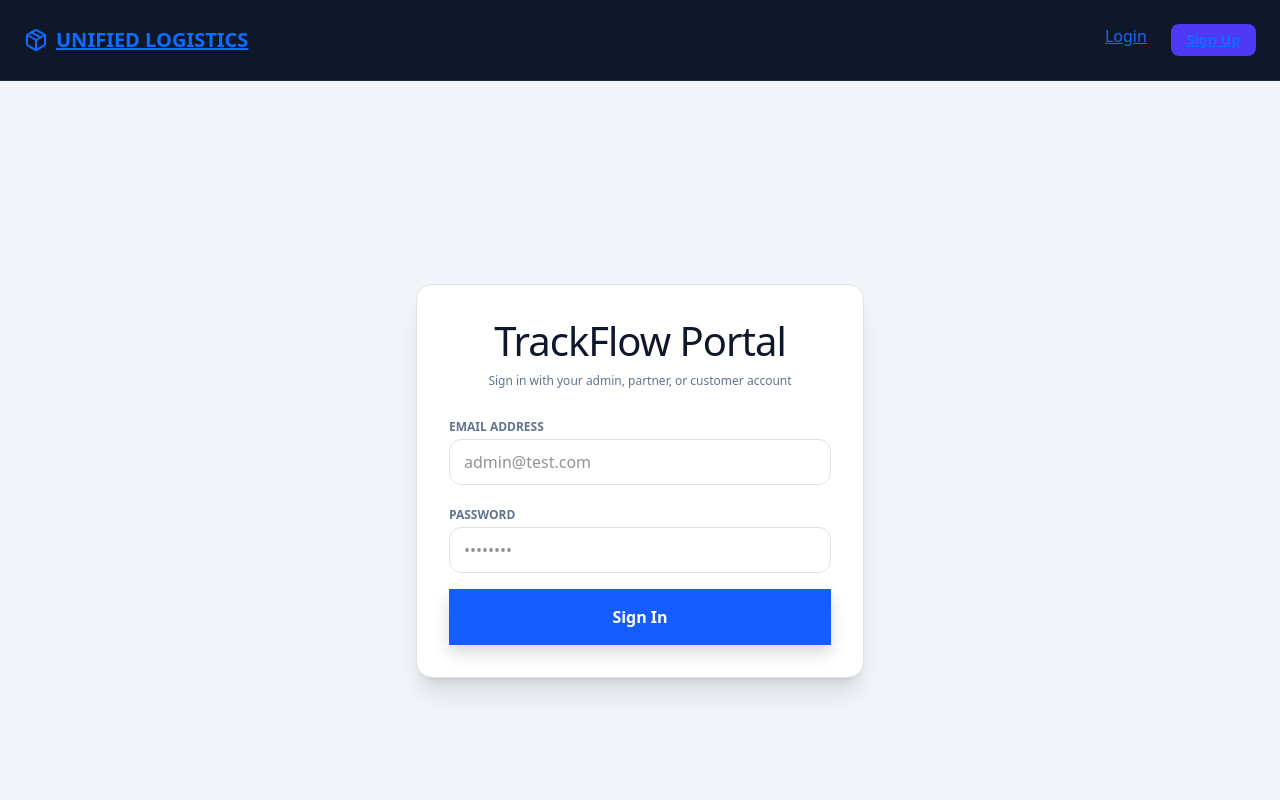
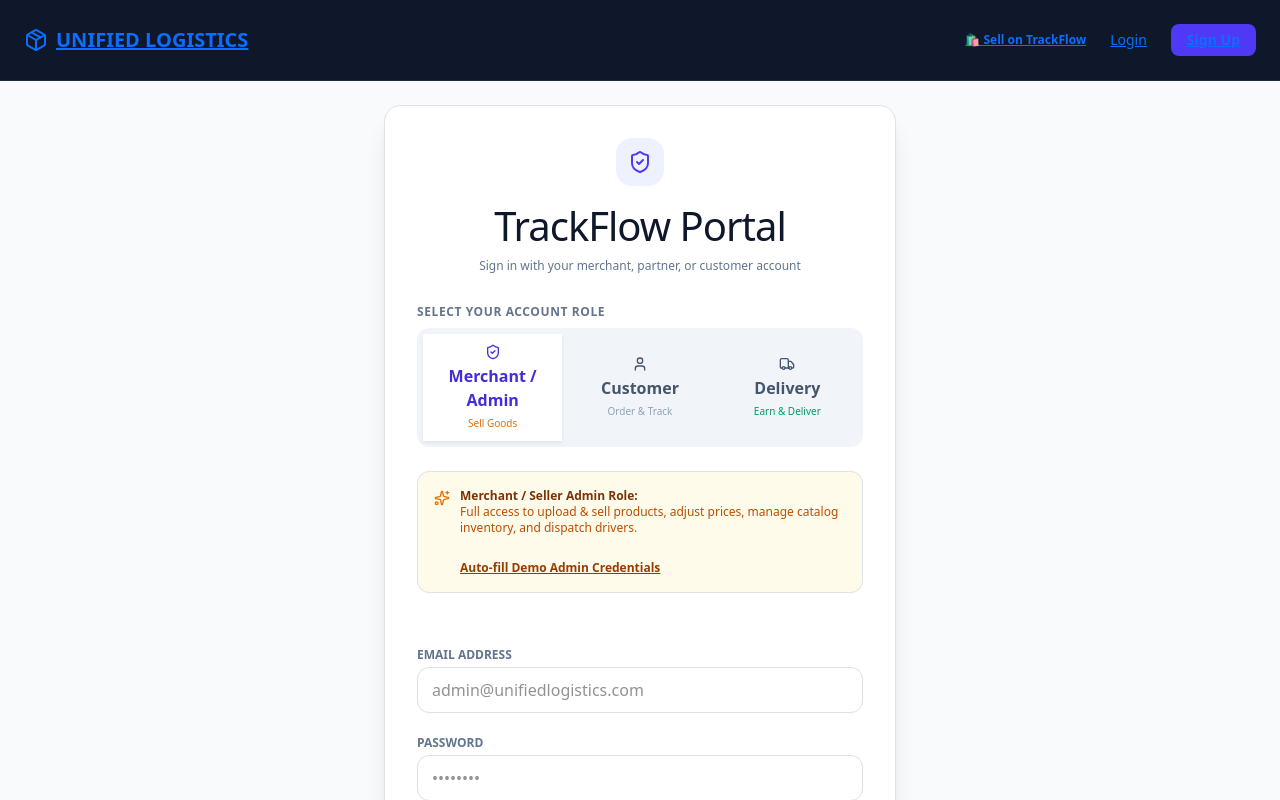
Before and after one commit to usershadow666/logistics_app, a React (Vite) app in the folder logistics/: page /login in a window 1280 px wide. Shown: the top 800 px of the page. Built offline with nearby package versions, Linux system fonts and the light colour scheme; no server answers.

Commit message:
feat: initial commit of logistics platform with backend and frontend

```diff
--- a/logistics/src/components/Navbar.jsx
+++ b/logistics/src/components/Navbar.jsx
@@ -36,8 +36,8 @@ export default function Navbar() {
         )}
 
         {user?.role === 'admin' && (
-          <Link to="/admin" className="flex items-center gap-1.5 text-amber-400 hover:text-amber-300 font-medium">
-            <ShieldCheck className="w-5 h-5" /> Admin Dispatch
+          <Link to="/admin" className="flex items-center gap-1.5 text-amber-400 hover:text-amber-300 font-semibold bg-amber-950/40 border border-amber-500/30 px-3 py-1.5 rounded-lg text-sm transition">
+            <ShieldCheck className="w-4 h-4" /> Merchant & Dispatch Hub (Sell Goods)
           </Link>
         )}
 
@@ -50,15 +50,18 @@ export default function Navbar() {
         {user ? (
           <div className="flex items-center gap-4">
             <span className="text-sm text-slate-400">
-              {user.name} <span className="text-xs uppercase bg-slate-800 px-2 py-0.5 rounded text-indigo-400 font-semibold">{user.role}</span>
+              {user.name} <span className="text-xs uppercase bg-slate-800 px-2 py-0.5 rounded text-indigo-400 font-semibold">{user.role === 'admin' ? 'Merchant / Admin' : user.role}</span>
             </span>
-            <button onClick={handleLogout} className="text-slate-400 hover:text-rose-400">
+            <button onClick={handleLogout} className="text-slate-400 hover:text-rose-400" title="Logout">
               <LogOut className="w-5 h-5" />
             </button>
           </div>
         ) : (
-          <div className="flex gap-4">
-            <Link to="/login" className="hover:text-indigo-300">Login</Link>
+          <div className="flex items-center gap-4">
+            <Link to="/register" className="hidden sm:inline-block text-xs font-semibold text-amber-400 hover:text-amber-300">
+              🛍️ Sell on TrackFlow
+            </Link>
+            <Link to="/login" className="hover:text-indigo-300 text-sm">Login</Link>
             <Link to="/register" className="bg-indigo-600 px-3 py-1.5 rounded-lg text-sm font-semibold hover:bg-indigo-500">Sign Up</Link>
           </div>
         )}
--- a/logistics/src/pages/Login.jsx
+++ b/logistics/src/pages/Login.jsx
@@ -1,9 +1,11 @@
 import React, { useState } from 'react';
-import { useNavigate } from 'react-router-dom';
+import { useNavigate, Link } from 'react-router-dom';
 import { useAuth } from '../context/AuthContext';
 import { API_BASE_URL } from '../config/api';
+import { ShieldCheck, User, Truck, Sparkles, ArrowRight } from 'lucide-react';
 
 export default function Login() {
+  const [selectedRole, setSelectedRole] = useState('admin'); // 'admin' | 'customer' | 'delivery_partner'
   const [email, setEmail] = useState('');
   const [password, setPassword] = useState('');
   const [error, setError] = useState('');
@@ -11,6 +13,18 @@ export default function Login() {
 
   const { login } = useAuth();
   const navigate = useNavigate();
+
+  const handleRoleTabClick = (role) => {
+    setSelectedRole(role);
+    setError('');
+    if (role === 'admin') {
+      setEmail('admin@unifiedlogistics.com');
+      setPassword('Password@123');
+    } else {
+      setEmail('');
+      setPassword('');
+    }
+  };
 
   const handleLogin = async (e) => {
     e.preventDefault();
@@ -49,15 +63,89 @@ export default function Login() {
   };
 
   return (
-    <div className="flex min-h-screen items-center justify-center bg-slate-100 p-4">
-      <div className="w-full max-w-md rounded-2xl bg-white p-8 shadow-xl border border-slate-200">
+    <div className="flex min-h-[90vh] items-center justify-center bg-slate-50 p-4">
+      <div className="w-full max-w-lg rounded-2xl bg-white p-8 shadow-xl border border-slate-200">
         <div className="mb-6 text-center">
+          <div className="mx-auto mb-3 flex h-12 w-12 items-center justify-center rounded-2xl bg-indigo-50 text-indigo-600">
+            <ShieldCheck className="h-6 w-6" />
+          </div>
           <h1 className="text-2xl font-black text-slate-900 tracking-tight">TrackFlow Portal</h1>
-          <p className="text-xs text-slate-500 mt-1">Sign in with your admin, partner, or customer account</p>
+          <p className="text-xs text-slate-500 mt-1">Sign in with your merchant, partner, or customer account</p>
         </div>
 
+        {/* Role Select Tabs */}
+        <div className="mb-6">
+          <label className="block text-xs font-bold uppercase tracking-wider text-slate-500 mb-2 text-center">
+            Select Your Account Role
+          </label>
+          <div className="grid grid-cols-3 gap-2 rounded-xl bg-slate-100 p-1.5">
+            <button
+              type="button"
+              onClick={() => handleRoleTabClick('admin')}
+              className={`flex flex-col items-center justify-center gap-1 rounded-lg py-2.5 px-2 text-xs font-bold transition ${
+                selectedRole === 'admin'
+                  ? 'bg-white text-indigo-700 shadow-sm'
+                  : 'text-slate-600 hover:text-slate-900'
+              }`}
+            >
+              <ShieldCheck className="h-4 w-4" />
+              <span>Merchant / Admin</span>
+              <span className="text-[10px] font-normal text-amber-600">Sell Goods</span>
+            </button>
+            <button
+              type="button"
+              onClick={() => handleRoleTabClick('customer')}
+              className={`flex flex-col items-center justify-center gap-1 rounded-lg py-2.5 px-2 text-xs font-bold transition ${
+                selectedRole === 'customer'
+                  ? 'bg-white text-indigo-700 shadow-sm'
+                  : 'text-slate-600 hover:text-slate-900'
+              }`}
+            >
+              <User className="h-4 w-4" />
+              <span>Customer</span>
+              <span className="text-[10px] font-normal text-slate-400">Order & Track</span>
+            </button>
+            <button
+              type="button"
+              onClick={() => handleRoleTabClick('delivery_partner')}
+              className={`flex flex-col items-center justify-center gap-1 rounded-lg py-2.5 px-2 text-xs font-bold transition ${
+                selectedRole === 'delivery_partner'
+                  ? 'bg-white text-indigo-700 shadow-sm'
+                  : 'text-slate-600 hover:text-slate-900'
+              }`}
+            >
+              <Truck className="h-4 w-4" />
+              <span>Delivery</span>
+              <span className="text-[10px] font-normal text-emerald-600">Earn & Deliver</span>
+            </button>
+          </div>
+        </div>
+
+        {/* Role Context Notification */}
+        {selectedRole === 'admin' && (
+          <div className="mb-5 flex items-start gap-2.5 rounded-xl bg-amber-50 border border-amber-200/80 p-3 text-xs text-amber-900">
+            <Sparkles className="h-4 w-4 text-amber-600 shrink-0 mt-0.5" />
+            <div className="flex-1">
+              <span className="font-bold">Merchant / Seller Admin Role:</span>
+              <p className="text-amber-700 mt-0.5">
+                Full access to upload & sell products, adjust prices, manage catalog inventory, and dispatch drivers.
+              </p>
+              <button
+                type="button"
+                onClick={() => {
+                  setEmail('admin@unifiedlogistics.com');
+                  setPassword('Password@123');
+                }}
+                className="mt-2 inline-flex items-center gap-1 text-[11px] font-bold text-amber-800 underline hover:text-amber-950"
+              >
+                Auto-fill Demo Admin Credentials
+              </button>
+            </div>
+          </div>
+        )}
+
         {error && (
-          <div className="mb-4 rounded-lg bg-rose-50 border border-rose-200 p-3 text-xs font-semibold text-rose-600">
+          <div className="mb-4 rounded-xl bg-rose-50 border border-rose-200 p-3 text-xs font-semibold text-rose-600">
             {error}
           </div>
         )}
@@ -70,8 +158,8 @@ export default function Login() {
               required
               value={email}
               onChange={(e) => setEmail(e.target.value)}
-              placeholder="admin@test.com"
-              className="w-full rounded-xl border border-slate-300 px-3.5 py-2.5 text-sm focus:border-blue-500 focus:outline-none"
+              placeholder={selectedRole === 'admin' ? 'admin@unifiedlogistics.com' : 'user@example.com'}
+              className="w-full rounded-xl border border-slate-300 px-3.5 py-2.5 text-sm focus:border-indigo-500 focus:outline-none focus:ring-1 focus:ring-indigo-500"
             />
           </div>
 
@@ -83,18 +171,29 @@ export default function Login() {
               value={password}
               onChange={(e) => setPassword(e.target.value)}
               placeholder="••••••••"
-              className="w-full rounded-xl border border-slate-300 px-3.5 py-2.5 text-sm focus:border-blue-500 focus:outline-none"
+              className="w-full rounded-xl border border-slate-300 px-3.5 py-2.5 text-sm focus:border-indigo-500 focus:outline-none focus:ring-1 focus:ring-indigo-500"
             />
           </div>
 
           <button
             type="submit"
             disabled={loading}
-            className="w-full rounded-xl bg-blue-600 py-3 text-sm font-bold text-white shadow hover:bg-blue-700 disabled:opacity-50 transition"
+            className="w-full rounded-xl bg-indigo-600 py-3 text-sm font-bold text-white shadow-md hover:bg-indigo-700 disabled:opacity-50 transition"
           >
-            {loading ? 'Authenticating...' : 'Sign In'}
+            {loading ? 'Authenticating...' : `Sign In as ${selectedRole === 'admin' ? 'Merchant / Admin' : selectedRole === 'delivery_partner' ? 'Delivery Partner' : 'Customer'}`}
           </button>
         </form>
+
+        {/* Register Section */}
+        <div className="mt-6 border-t border-slate-100 pt-5 text-center">
+          <p className="text-xs text-slate-500 mb-2">Want to sell your goods or become a delivery partner?</p>
+          <Link
+            to="/register"
+            className="inline-flex items-center gap-1.5 text-xs font-bold text-indigo-600 hover:text-indigo-800"
+          >
+            Create an Account as Merchant / Admin or Partner <ArrowRight className="h-3.5 w-3.5" />
+          </Link>
+        </div>
       </div>
     </div>
   );
--- a/logistics/src/pages/Register.jsx
+++ b/logistics/src/pages/Register.jsx
@@ -37,7 +37,9 @@ export default function Register() {
       // Auto-login upon registration
       login(res.data);
 
-      if (res.data.role === 'delivery_partner') {
+      if (res.data.role === 'admin') {
+        navigate('/admin');
+      } else if (res.data.role === 'delivery_partner') {
         navigate('/partner');
       } else {
         navigate('/');
@@ -129,9 +131,15 @@ export default function Register() {
               onChange={handleChange}
               className="w-full px-4 py-2 border rounded-xl bg-white focus:outline-none focus:ring-2 focus:ring-indigo-500 text-sm"
             >
-              <option value="customer">Customer (Order & Track)</option>
+              <option value="customer">Customer (Order & Track Goods)</option>
+              <option value="admin">Merchant / Admin (Sell Goods & Manage Dispatch)</option>
               <option value="delivery_partner">Delivery Partner (Deliver & Earn)</option>
             </select>
+            {formData.role === 'admin' && (
+              <div className="mt-2 p-2.5 rounded-lg bg-amber-50 border border-amber-200 text-xs text-amber-800">
+                <span className="font-bold">🛍️ Seller Privileges:</span> As an Admin / Merchant, you can list new products for sale, update catalog stock, and assign delivery partners.
+              </div>
+            )}
           </div>
 
           <button
```
Also changed, not shown: logistics/src/pages/AdminDispatch.jsx (+4 -4 lines), logistics/src/pages/Store.jsx (+56 -2 lines).
